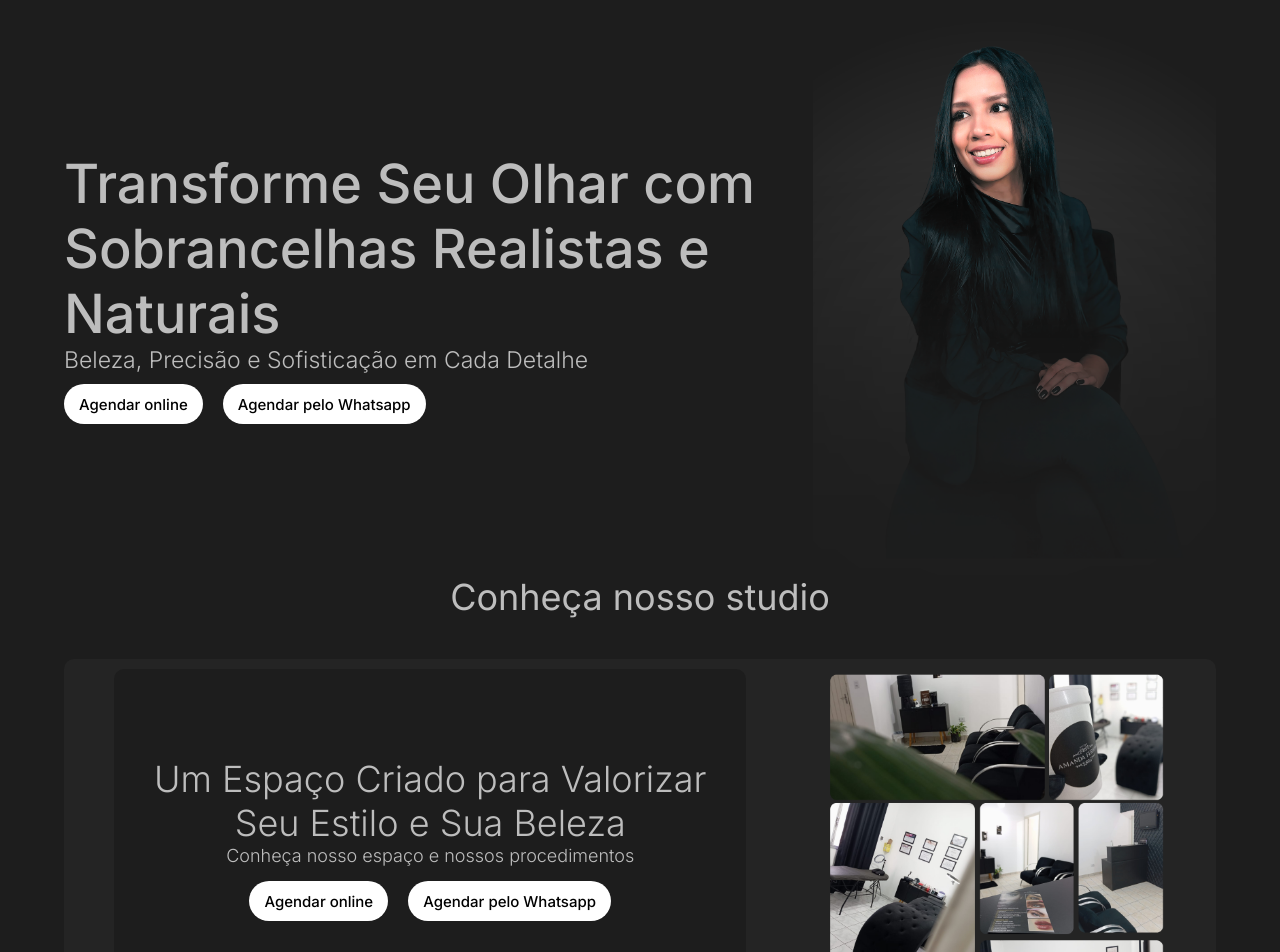
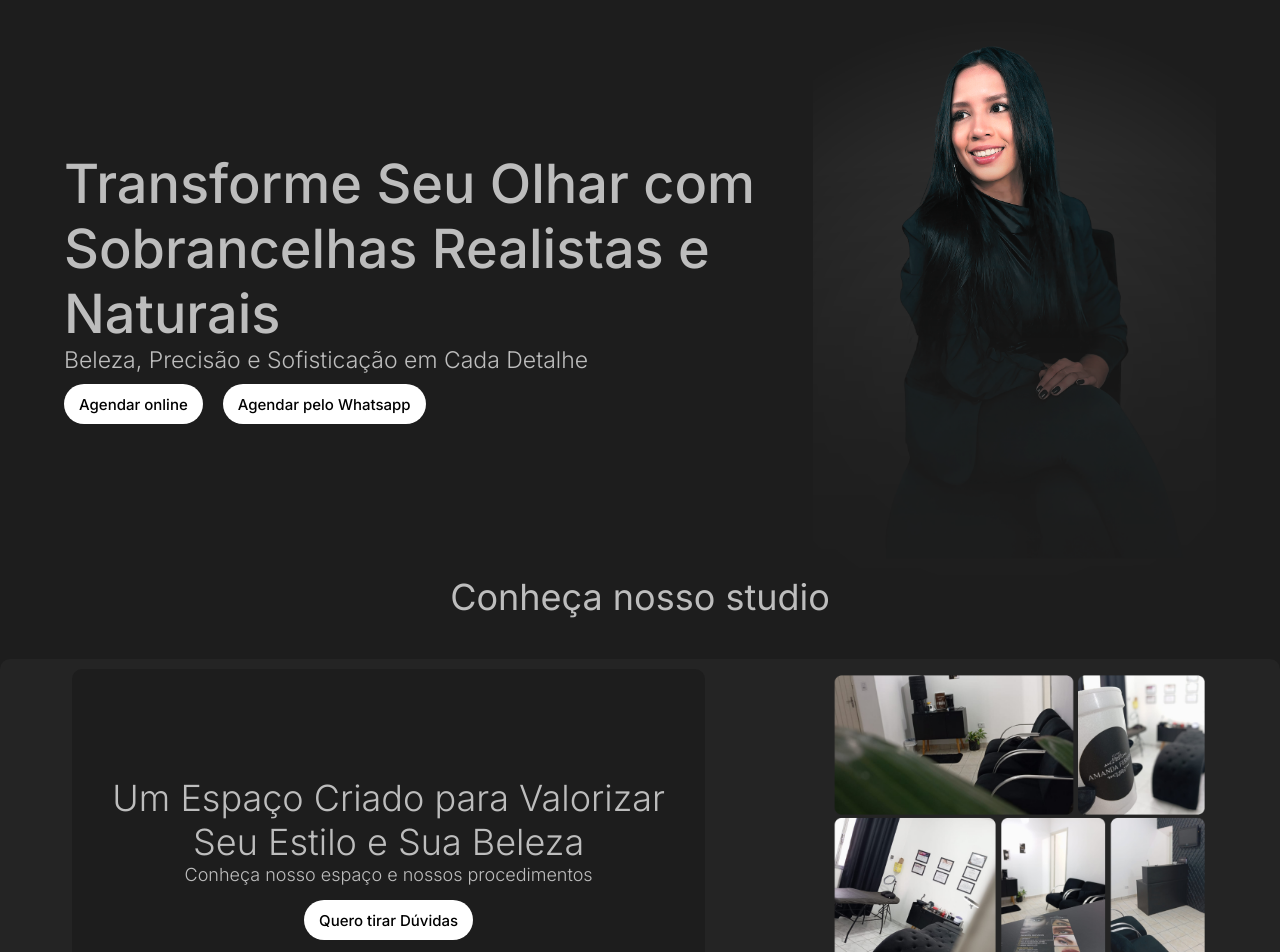
Before and after one commit to victoralmeidaio/siteamanda-ferreira, a React (Vite) app: page /website in a window 1280 px wide. Shown: the top 952 px of the page. Built offline with nearby package versions, Linux system fonts and the light colour scheme.

Commit message:
foi inserido alguns liks nos btns

```diff
--- a/src/components/section-avaliacoes.jsx
+++ b/src/components/section-avaliacoes.jsx
@@ -19,7 +19,7 @@ const SectionAvaliacoes = () => {
                     <FaStar size={30} color='#FBBD01' />
                 </div>
                 <h6 style={{ color: 'var(--branco-gelo)', fontSize: '3.6rem', fontWeight: '400', textAlign: 'center' }}>Excelente</h6>
-                <button className="btn-google"><a style={{ textDecoration: 'none', color: 'var(--cinza-escuro)' }} href="https://www.google.com/search?q=studio+amanda+ferreira&oq=studio+amanda+ferreira&gs_lcrp=EgZjaHJvbWUqBggAEEUYOzIGCAAQRRg7MgoIARAAGIAEGKIEMgoIAhAAGIAEGKIEMgoIAxAAGIAEGKIEMgoIBBAAGIAEGKIEMgoIBRAAGIAEGKIEMgYIBhBFGDwyBggHEEUYPDIGCAgQRRg80gEINzA3MGowajmoAgCwAgE&sourceid=chrome&ie=UTF-8" target="_blank" rel="noopener noreferrer"  >Conferir Instagram</a></button>
+                <button className="btn-google"><a style={{ textDecoration: 'none', color: 'var(--cinza-escuro)' }} href="https://www.google.com/search?q=studio+amanda+ferreira&oq=studio+amanda+ferreira&gs_lcrp=EgZjaHJvbWUqBggAEEUYOzIGCAAQRRg7MgoIARAAGIAEGKIEMgoIAhAAGIAEGKIEMgoIAxAAGIAEGKIEMgoIBBAAGIAEGKIEMgoIBRAAGIAEGKIEMgYIBhBFGDwyBggHEEUYPDIGCAgQRRg80gEINzA3MGowajmoAgCwAgE&sourceid=chrome&ie=UTF-8" target="_blank" rel="noopener noreferrer"  >Conferir Avaliações</a></button>
             </div>
 
         </section>
--- a/src/pages/website/website.css
+++ b/src/pages/website/website.css
@@ -454,7 +454,6 @@ font-size: 1.4rem;
         align-self: center;
     }
     .container-nosso-studio{
-        width: 90%;
         align-self: center;
     }
 
--- a/src/pages/website/website.jsx
+++ b/src/pages/website/website.jsx
@@ -24,13 +24,13 @@ const Website = () => {
                     <h1 style={{ color: 'var(--branco-gelo)', fontSize: '5.4rem', fontWeight: '500' }}>Transforme Seu Olhar com Sobrancelhas Realistas e Naturais</h1>
                     <h2 style={{ color: 'var(--branco-gelo)', fontSize: '2.3rem', fontWeight: '300' }} >Beleza, Precisão e Sofisticação em Cada Detalhe</h2>
                     <div style={{ paddingTop: '10px', columnGap: '20px', display: 'flex' }} className="btns-calltoAction">
-                        <button className="btn-calltoAction"><a href="#">Agendar online </a></button>
-                        <button className="btn-calltoAction"><a href="#">Agendar pelo Whatsapp</a></button>
+                        <button className="btn-calltoAction"><a href="https://chat.fillapp.me/?id=82ad5be0-f8b7-488d-847d-72a91c0756ed" target='_blank' rel='noopener noreferrer'>Agendar online </a></button>
+                        <button className="btn-calltoAction"><a href="https://wa.me/5511977502407?text=Ol%C3%A1%2C%20gostaria%20de%20agendar%20um%20hor%C3%A1rio." target='_blank' rel='nooperner noreferrer'>Agendar pelo Whatsapp</a></button>
                     </div>
                 </div>
                 <img style={{ width: '35%' }} src={bannerAmanda} alt="Amanda Ferreira" />
             </anside>
-            <section style={{ display: 'flex', flexDirection: 'column', justifyContent: 'center,', alignItems: 'center', marginBottom: '0px' }} className='section-studio'>
+            <section style={{ display: 'flex', flexDirection: 'column', justifyContent: 'center,', alignItems: 'center', }} className='section-studio'>
                 <h1 style={{ color: 'var(--branco-gelo)', fontSize: '3.6rem', fontWeight: '400', textAlign: 'center' }}>Conheça nosso studio</h1>
                 <div style={{ display: 'flex', justifyContent: 'space-around', backgroundColor: 'var(--graffiti)', borderRadius: '10px', padding: '1rem', marginTop: '4rem' }} className="container-nosso-studio">
                     <div style={{
@@ -40,8 +40,7 @@ const Website = () => {
                         <h5 style={{ color: 'var(--branco-gelo)', fontSize: '3.6rem', fontWeight: '300', textAlign: 'center' }}>Um Espaço Criado para Valorizar<br /> Seu Estilo e Sua Beleza</h5>
                         <p style={{ color: 'var(--branco-gelo)', fontSize: '1.8rem', fontWeight: '300' }} >Conheça nosso espaço e nossos procedimentos</p>
                         <div style={{ paddingTop: '15px', columnGap: '20px', display: 'flex', }} className="btns-calltoAction">
-                            <button className="btn-calltoAction"><a href="#">Agendar online </a></button>
-                            <button className="btn-calltoAction"><a href="#">Agendar pelo Whatsapp</a></button>
+                            <button className="btn-calltoAction"><a href="https://wa.me/5511977502407?send" target='_blank' rel='nooperner noreferrer'>Quero tirar Dúvidas</a></button>
                         </div>
 
                     </div>
@@ -92,7 +91,7 @@ const Website = () => {
                         <h5 style={{ color: 'var(--branco-gelo)', fontSize: '3.6rem', fontWeight: '300', textAlign: 'center' }}>Siga-nos no Instagram e Descubra Benefícios<br /> Exclusivos para Você</h5>
                         <p style={{ color: 'var(--branco-gelo)', fontSize: '1.8rem', fontWeight: '300' }} >Conheça nosso espaço e nossos procedimentos</p>
                         <div style={{ paddingTop: '15px', columnGap: '20px', display: 'flex', }} className="btns-calltoAction">
-                            <button style={{ fontSize: '17px' }} className="btn-instagram"><a style={{ fontSize: '17px' }} href="#">Conferir Instagram</a></button>
+                            <button style={{ fontSize: '17px' }} className="btn-instagram"><a style={{ fontSize: '17px' }} href="https://www.instagram.com/_amandafdesigner/" target='_blank' rel='noopener noreferrer'>Conferir Instagram</a></button>
                         </div>
                     </div>
                 </div>
@@ -127,7 +126,7 @@ const Website = () => {
                             <FaMapMarkerAlt size={35} />
                             <div className="conteudo-location">
                                 <h6 style={{ fontSize: '20px', fontWeight: 'bold' }}>Endereço</h6>
-                                <p>Rua Benedito Edigio Barbosa número 41A <br/> Sala 03 - 2° andar - Vila teresinha - Brasilandia - CEP 02846200</p>
+                                <p>Rua Benedito Edigio Barbosa número 41A <br /> Sala 03 - 2° andar - Vila teresinha - Brasilandia - CEP 02846200</p>
                             </div>
                         </div>
 
```
